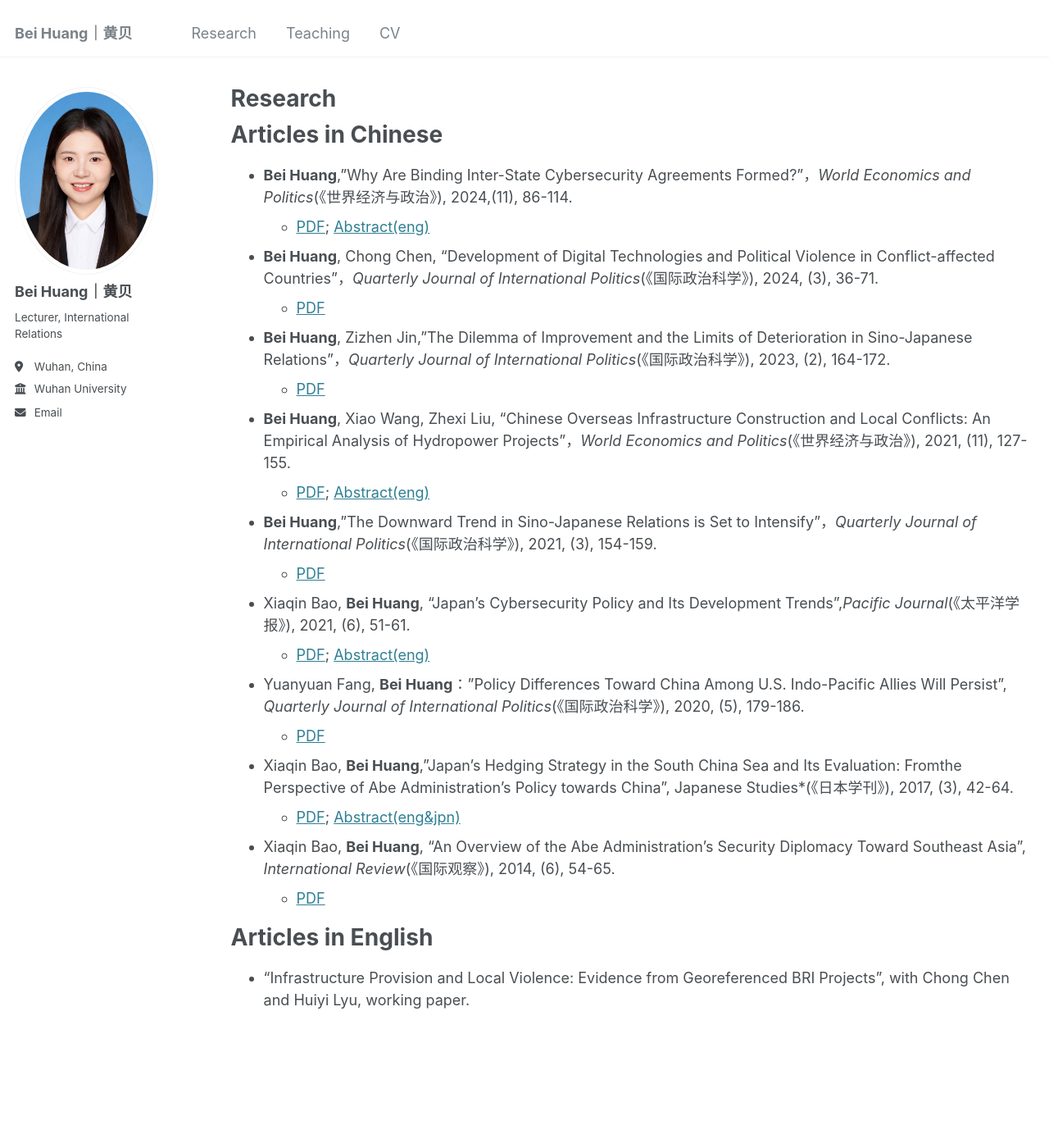
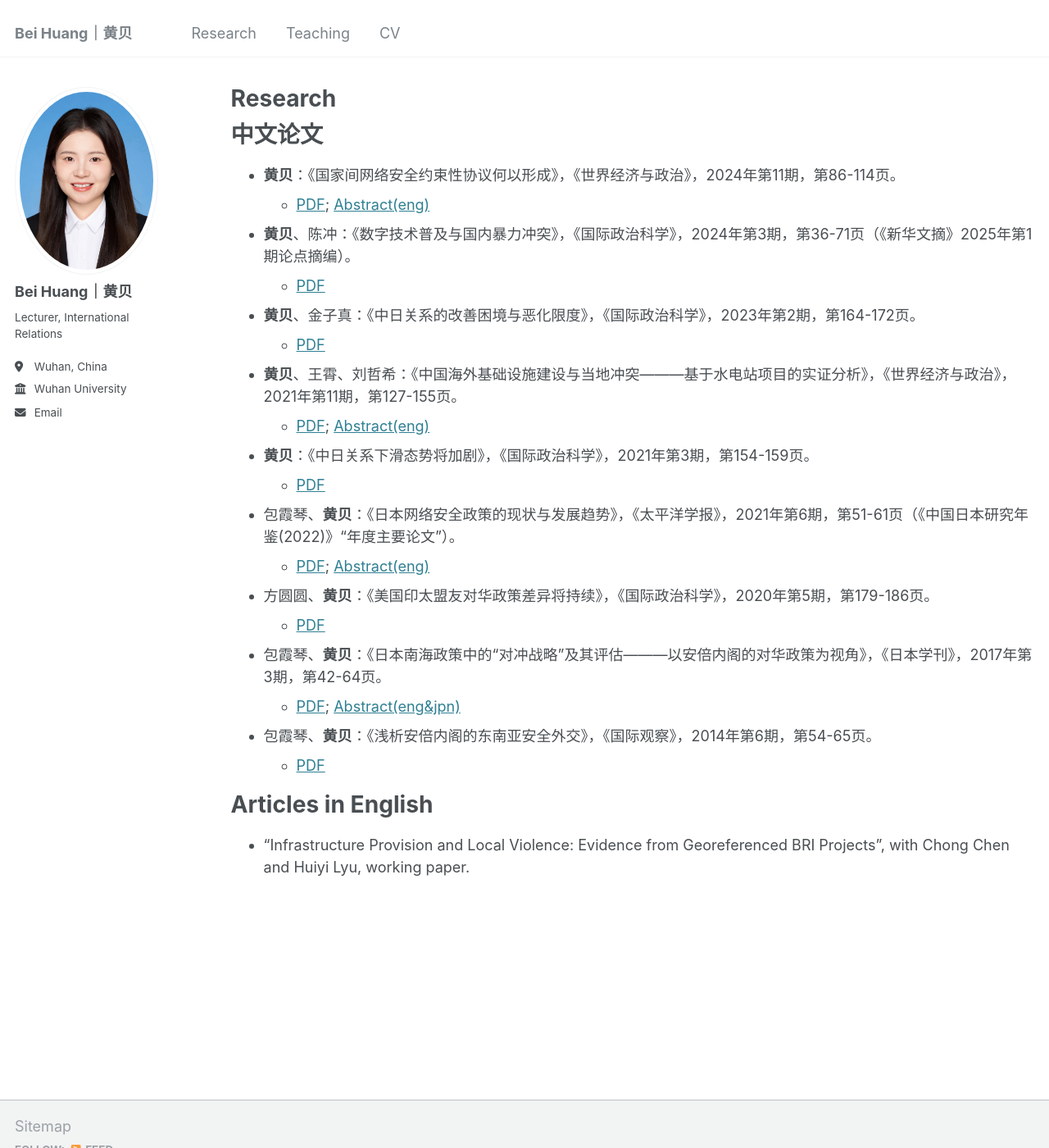
Before and after one commit to huangb5094/huangb5094.github.io, a Jekyll site: the page built from _pages/research.md, in a window 1280 px wide and 1400 px high. Shown: the whole window at 82% size. Built offline with Jekyll 4.4.1, drawn with Linux system fonts in a browser that asks for light colours.

Commit message:
Update research.md

```diff
--- a/_pages/research.md
+++ b/_pages/research.md
@@ -8,25 +8,25 @@ redirect_from:
 
 ---
 
-Articles in Chinese
+中文论文
 ======
-* **Bei Huang**,"Why Are Binding Inter-State Cybersecurity Agreements Formed?"，*World Economics and Politics*(《世界经济与政治》), 2024,(11), 86-114.
+* **黄贝**：《国家间网络安全约束性协议何以形成》，《世界经济与政治》，2024年第11期，第86-114页。
   + [PDF](https://huangb5094.github.io/files/paper9.pdf); [Abstract(eng)](https://huangb5094.github.io/files/paper9-1.pdf)
-* **Bei Huang**, Chong Chen, "Development of Digital Technologies and Political Violence in Conflict-affected Countries"，*Quarterly Journal of International Politics*(《国际政治科学》), 2024, (3), 36-71.
+* **黄贝**、陈冲：《数字技术普及与国内暴力冲突》，《国际政治科学》，2024年第3期，第36-71页（《新华文摘》2025年第1期论点摘编）。
   + [PDF](https://huangb5094.github.io/files/paper8.pdf)
-* **Bei Huang**, Zizhen Jin,"The Dilemma of Improvement and the Limits of Deterioration in Sino-Japanese Relations"，*Quarterly Journal of International Politics*(《国际政治科学》), 2023, (2), 164-172.
+* **黄贝**、金子真：《中日关系的改善困境与恶化限度》，《国际政治科学》，2023年第2期，第164-172页。
   + [PDF](https://huangb5094.github.io/files/paper7.pdf)
-* **Bei Huang**, Xiao Wang, Zhexi Liu, "Chinese Overseas Infrastructure Construction and Local Conflicts: An Empirical Analysis of Hydropower Projects"，*World Economics and Politics*(《世界经济与政治》), 2021, (11), 127-155.
+* **黄贝**、王霄、刘哲希：《中国海外基础设施建设与当地冲突———基于水电站项目的实证分析》，《世界经济与政治》，2021年第11期，第127-155页。
   + [PDF](https://huangb5094.github.io/files/paper6.pdf); [Abstract(eng)](https://huangb5094.github.io/files/paper6-1.pdf)
-* **Bei Huang**,"The Downward Trend in Sino-Japanese Relations is Set to Intensify"，*Quarterly Journal of International Politics*(《国际政治科学》), 2021, (3), 154-159.
+* **黄贝**：《中日关系下滑态势将加剧》，《国际政治科学》，2021年第3期，第154-159页。
   + [PDF](https://huangb5094.github.io/files/paper5.pdf)
-* Xiaqin Bao, **Bei Huang**, "Japan's Cybersecurity Policy and Its Development Trends",*Pacific Journal*(《太平洋学报》), 2021, (6), 51-61.
+* 包霞琴、**黄贝**：《日本网络安全政策的现状与发展趋势》，《太平洋学报》，2021年第6期，第51-61页（《中国日本研究年鉴(2022)》“年度主要论文”）。
   + [PDF](https://huangb5094.github.io/files/paper4.pdf); [Abstract(eng)](https://huangb5094.github.io/files/paper4-1.pdf)
-* Yuanyuan Fang, **Bei Huang**："Policy Differences Toward China Among U.S. Indo-Pacific Allies Will Persist", *Quarterly Journal of International Politics*(《国际政治科学》), 2020, (5), 179-186.
+* 方圆圆、**黄贝**：《美国印太盟友对华政策差异将持续》，《国际政治科学》，2020年第5期，第179-186页。
   + [PDF](https://huangb5094.github.io/files/paper3.pdf)
-* Xiaqin Bao, **Bei Huang**,"Japan’s Hedging Strategy in the South China Sea and Its Evaluation: Fromthe Perspective of Abe Administration’s Policy towards China", Japanese Studies*(《日本学刊》), 2017, (3), 42-64.
+* 包霞琴、**黄贝**：《日本南海政策中的“对冲战略”及其评估———以安倍内阁的对华政策为视角》，《日本学刊》，2017年第3期，第42-64页。
   + [PDF](https://huangb5094.github.io/files/paper2.pdf); [Abstract(eng&jpn)](https://huangb5094.github.io/files/paper2-1.pdf)
-* Xiaqin Bao, **Bei Huang**, "An Overview of the Abe Administration's Security Diplomacy Toward Southeast Asia", *International Review*(《国际观察》), 2014, (6), 54-65.
+* 包霞琴、**黄贝**：《浅析安倍内阁的东南亚安全外交》，《国际观察》，2014年第6期，第54-65页。
   + [PDF](https://huangb5094.github.io/files/paper1.pdf)
 
 
```
